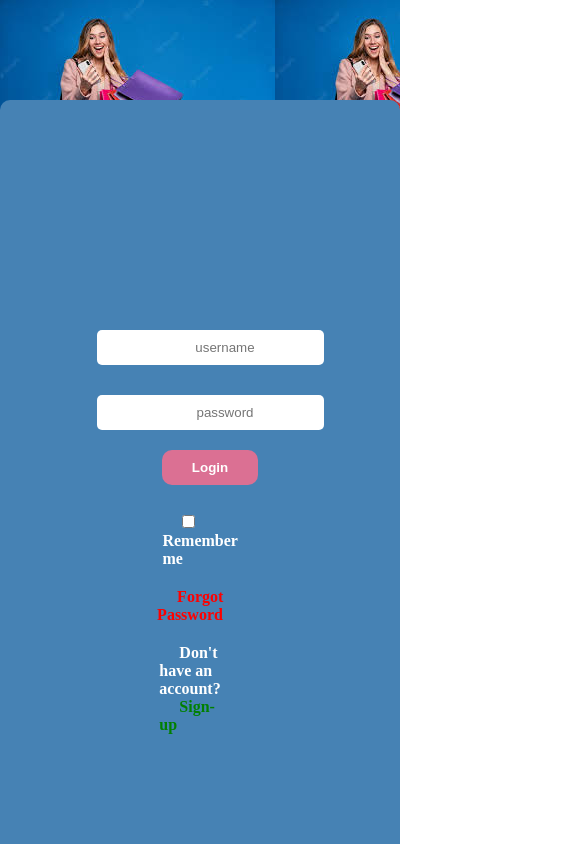
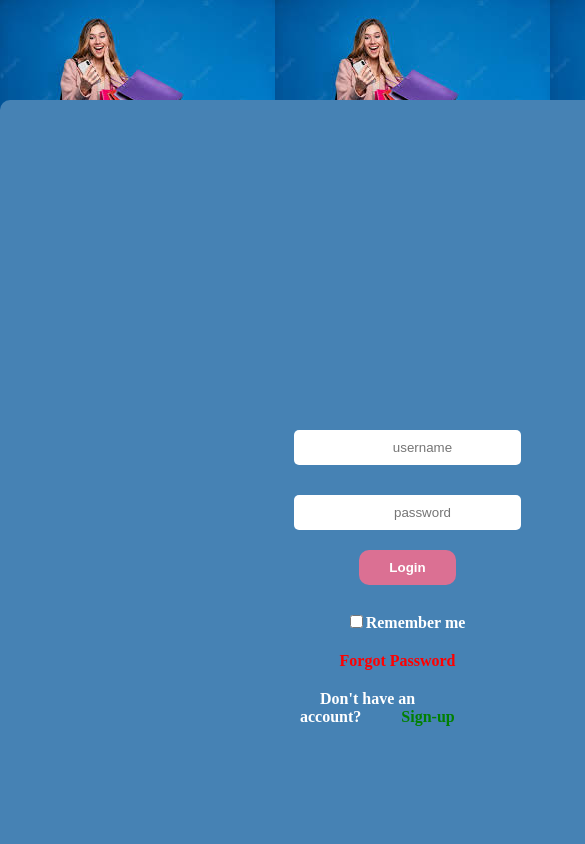
Before and after one commit to Osimi-Gift/SHOPPINGHUB, a plain HTML site: page login.html in a window 390 px wide. Shown: the top 844 px of the page, 585 px wide, since content can reach past the window. Drawn offline with Linux system fonts and the light colour scheme.

Commit message:
Responsiveness

```diff
--- a/login.html
+++ b/login.html
@@ -8,7 +8,7 @@
     <link rel="stylesheet" href="style.css">
 </head>
 <body >
-    <form style="display:block; border:2px  white ; background-color:steelblue;margin:auto;margin-top: 100px; padding: 200px; border-radius:10px; align-self:center; align-items:center; justify-items:center; max-width:30%;" action="" class="form">
+    <form style="display:block; border:2px  white ; background-color:steelblue;margin:auto;margin-top: 100px; padding: 300px; border-radius:10px; align-self:center; align-items:center; justify-items:center;width:50%;" action="" class="form">
        <div><input type="text" style="padding-bottom:-40px; border: none;" class="input" required placeholder="username"></div>
        <div><input type="password" class="input" placeholder="password" required  style="padding-bottom:-40px; border: none;"></div>
        <div style="margin-left:20px; margin-top:20px;"><button style="padding:10px ;color: white;" class="submit"><a href="home.html"><b>Login</b></a></button></div>
```
